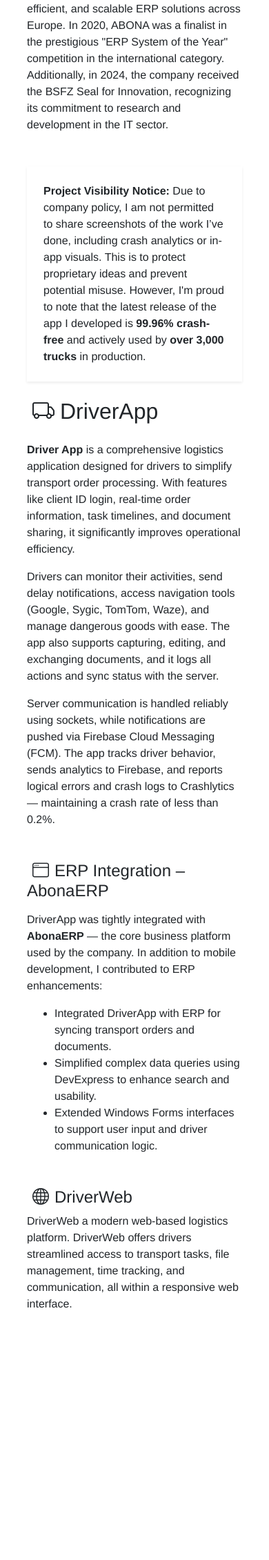
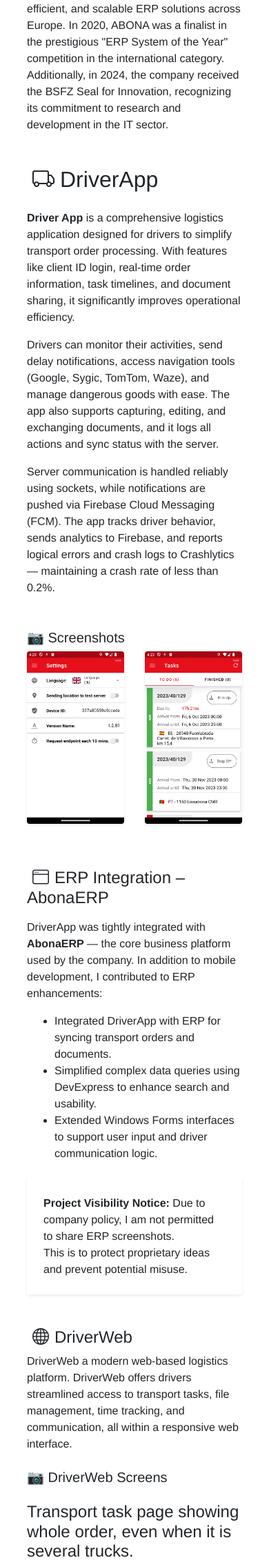
Before and after one commit to Antonkog/CVSource, an ASP.NET Core app: page /experience/abona in a window 390 px wide. Shown: the part 901-3162 px from the top of the page at 69% size. Before the commit the page ends 2797 px from the top, so only its background shows below. Run offline with ASP.NET Core 8, Linux system fonts and the light colour scheme; style sheets or scripts are compiled from the project's sources.

Commit message:
Show mobile screens.

```diff
--- a/Pages/Abona.razor
+++ b/Pages/Abona.razor
@@ -27,10 +27,6 @@
         </div>
     </section>
 
-    <div class="p-4 bg-yellow-100 border-l-4 border-yellow-500 text-yellow-700 rounded-md shadow-sm max-w-2xl mx-auto my-4">
-        <strong>Project Visibility Notice:</strong> Due to company policy, I am not permitted to share screenshots of the work I’ve done, including crash analytics or in-app visuals. This is to protect proprietary ideas and prevent potential misuse. However, I'm proud to note that the latest release of the app I developed is <strong>99.96% crash-free</strong> and actively used by <strong>over 3,000 trucks</strong> in production.
-    </div>
-
     <h2 class="mb-4"><i class="bi bi-truck m-2"></i>DriverApp</h2>
 
     <p>
@@ -46,7 +42,6 @@
         The app tracks driver behavior, sends analytics to Firebase, and reports logical errors and crash logs to Crashlytics — maintaining a crash rate of less than 0.2%.
     </p>
 
-    @*
     <h5 class="mt-5">📷 Screenshots</h5>
     <div class="scrolling-wrapper row flex-row flex-nowrap overflow-auto">
         @foreach (var image in ImageFiles)
@@ -57,7 +52,7 @@
                 </div>
             </div>
         }
-    </div>*@
+    </div>
     <!-- ERP Integration Section -->
     <div class="mt-5">
         <h4 class="mb-3"><i class="bi bi-window m-2"></i>ERP Integration – AbonaERP</h4>
@@ -70,6 +65,11 @@
             <li>Simplified complex data queries using DevExpress to enhance search and usability.</li>
             <li>Extended Windows Forms interfaces to support user input and driver communication logic.</li>
         </ul>
+
+       <div class="p-4 bg-yellow-100 border-l-4 border-yellow-500 text-yellow-700 rounded-md shadow-sm max-w-2xl mx-auto my-4">
+           <strong>Project Visibility Notice:</strong> Due to company policy, I am not permitted to share ERP screenshots.<br>
+           This is to protect proprietary ideas and prevent potential misuse.
+        </div>
 
         @*
         <h5 class="mt-4">📷 ERP Integration Screens</h5>
@@ -94,7 +94,7 @@
         time tracking, and communication, all within a responsive web interface.
     </p>
 
-    @*
+
     <h5 class="mt-4">📷 DriverWeb Screens</h5>
 
     <!-- 📌 Transport Task Section -->
@@ -112,7 +112,7 @@
         }
     </div>
 
-    <!-- Desktop Screens -->
+    @*<!-- Desktop Screens -->
     <div class="d-flex flex-row overflow-auto gap-4 py-3 px-2">
         @foreach (var image in DriverWebImg)
         {
@@ -120,7 +120,7 @@
                 <img src="@($"images/{image}")" class="img-fluid rounded shadow-sm" style="height: 400px; object-fit: cover; width: 100%;" alt="@image"/>
             </div>
         }
-    </div>
+    </div>*@
 
     <!-- 📌 Driver Page Section -->
     <h4 class="mt-4">Driver page showing tracking tasks, dedicated for one driver.</h4>
@@ -137,7 +137,7 @@
         }
     </div>
 
-    <!-- Desktop Screens -->
+    @*<!-- Desktop Screens -->
     <div class="d-flex flex-row overflow-auto gap-4 py-3 px-2">
         @foreach (var image in DriverWebImg2)
         {
@@ -145,8 +145,7 @@
                 <img src="@($"images/{image}")" class="img-fluid rounded shadow-sm" style="height: 400px; object-fit: cover; width: 100%;" alt="@image"/>
             </div>
         }
-    </div>
-*@
+    </div>*@
 
 </div>
 @code {
```
